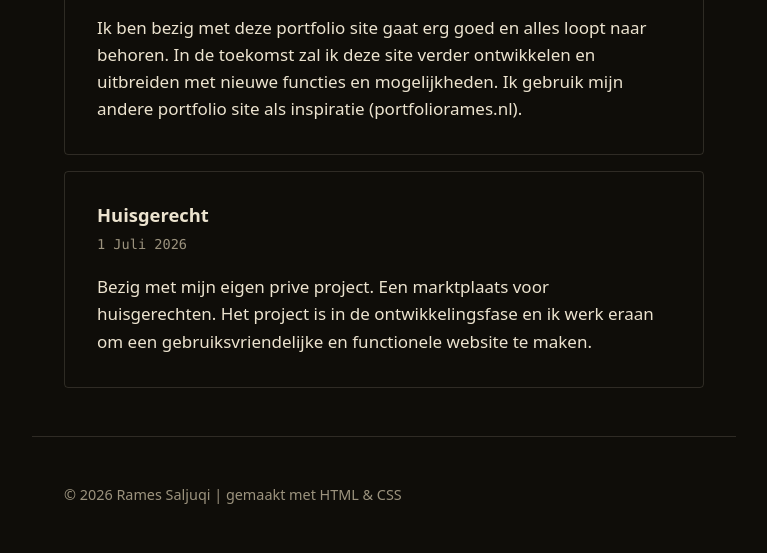
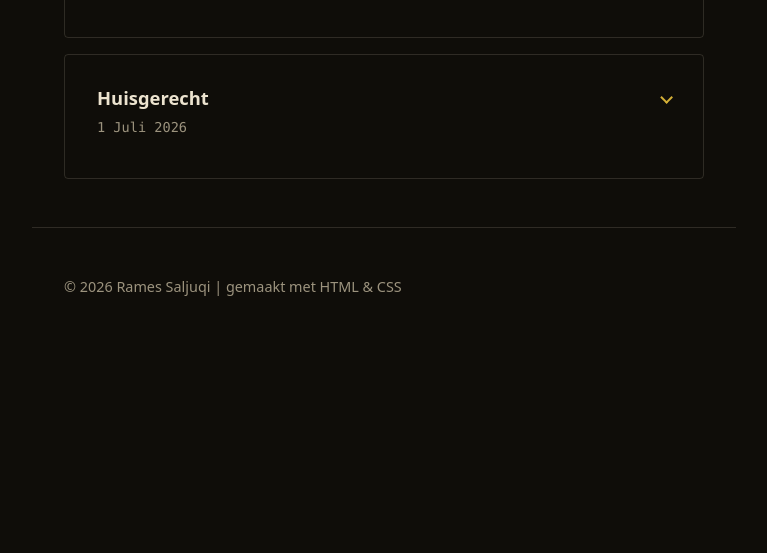
Before and after one commit to Rames321/WPFWPortfolio, a plain HTML site: page blog.html in a window 1280 px wide. Shown: the part 425-978 px from the top of the page, without its empty margins (256-1023 px from the left). After the commit the page ends 800 px from the top, so only its background shows below. Drawn offline with Linux system fonts and the light colour scheme.

Commit message:
Blog inklappen 2e interactie

```diff
--- a/blog.html
+++ b/blog.html
@@ -34,13 +34,13 @@
             <article>
                 <h3>WPFW Portfolio</h3>
                 <p class="meta"><time datetime="2026-09-21">21 September 2026</time></p>
-                <p>Ik ben bezig met deze portfolio site gaat erg goed en alles loopt naar behoren. In de toekomst zal ik deze site verder ontwikkelen en uitbreiden met nieuwe functies en mogelijkheden. Ik gebruik mijn andere portfolio site als inspiratie (portfoliorames.nl).</p>
+                <p class="blog-tekst">Ik ben bezig met deze portfolio site gaat erg goed en alles loopt naar behoren. In de toekomst zal ik deze site verder ontwikkelen en uitbreiden met nieuwe functies en mogelijkheden. Ik gebruik mijn andere portfolio site als inspiratie (portfoliorames.nl).</p>
             </article>
 
             <article>
                 <h3>Huisgerecht</h3>
                 <p class="meta"><time datetime="2026-09-20">1 Juli 2026</time></p>
-                <p>Bezig met mijn eigen prive project. Een marktplaats voor huisgerechten. Het project is in de ontwikkelingsfase en ik werk eraan om een gebruiksvriendelijke en functionele website te maken.</p>
+                <p class="blog-tekst">Bezig met mijn eigen prive project. Een marktplaats voor huisgerechten. Het project is in de ontwikkelingsfase en ik werk eraan om een gebruiksvriendelijke en functionele website te maken.</p>
             </article>
 
         </section>
--- a/css/style.css
+++ b/css/style.css
@@ -213,6 +213,40 @@ article .meta {
     outline-offset: 2px;
 }
 
+h3 button {
+    display: flex;
+    justify-content: space-between;
+    align-items: center;
+    gap: var(--space-m);
+    width: 100%;
+    padding: 0;
+    font: inherit;
+    color: inherit;
+    text-align: start;
+    background: none;
+    border: 0;
+    cursor: pointer;
+}
+
+h3 button::after {
+    content: '';
+    flex-shrink: 0;
+    width: 0.5em;
+    height: 0.5em;
+    border-right: 2px solid var(--accent);
+    border-bottom: 2px solid var(--accent);
+    transform: rotate(45deg);
+}
+
+h3 button[aria-expanded="true"]::after {
+    transform: rotate(-135deg);
+}
+
+h3 button:focus-visible {
+    outline: 2px solid var(--accent);
+    outline-offset: 4px;
+}
+
 img {
     max-width: 100%;
     height: auto;
--- a/js/blog.js
+++ b/js/blog.js
@@ -1 +1,30 @@
-console.log('blog.js werkt');
+const wisselPost = (knop, tekst) => {
+    const isOpen = knop.getAttribute('aria-expanded') === 'true';
+    knop.setAttribute('aria-expanded', !isOpen);
+    tekst.hidden = isOpen;
+};
+
+const maakUitklapKnop = (titel, tekst) => {
+    const knop = document.createElement('button');
+    knop.type = 'button';
+    knop.textContent = titel;
+    knop.setAttribute('aria-expanded', 'false');
+    knop.setAttribute('aria-controls', tekst.id);
+    knop.addEventListener('click', () => wisselPost(knop, tekst));
+    return knop;
+};
+
+const maakPostUitklapbaar = (post, index) => {
+    const kop = post.querySelector('h3');
+    const tekst = post.querySelector('.blog-tekst');
+
+    tekst.id = `blog-tekst-${index + 1}`;
+    tekst.hidden = true;
+    kop.replaceChildren(maakUitklapKnop(kop.textContent, tekst));
+};
+
+const startBlog = () => {
+    document.querySelectorAll('article').forEach(maakPostUitklapbaar);
+};
+
+startBlog();
```
